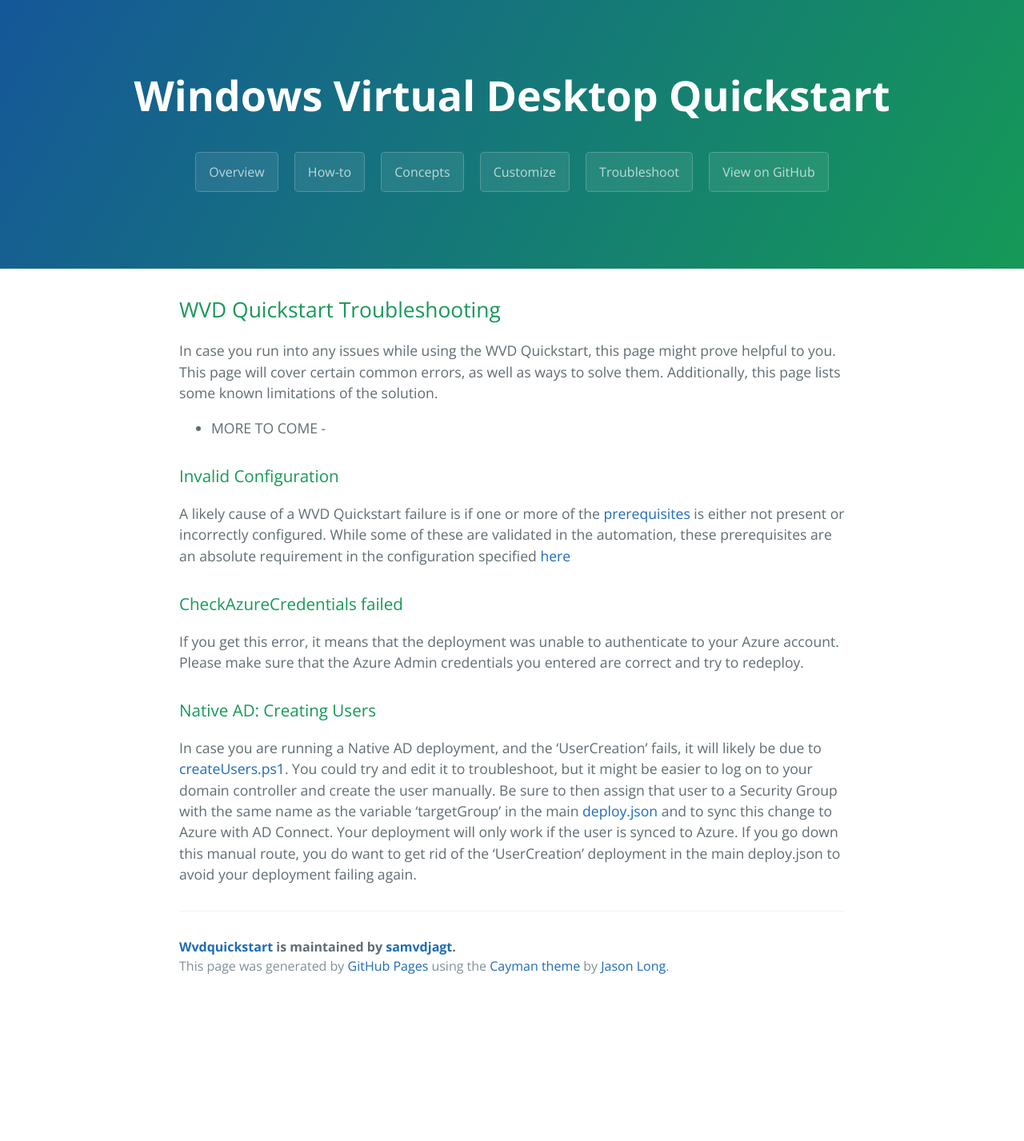
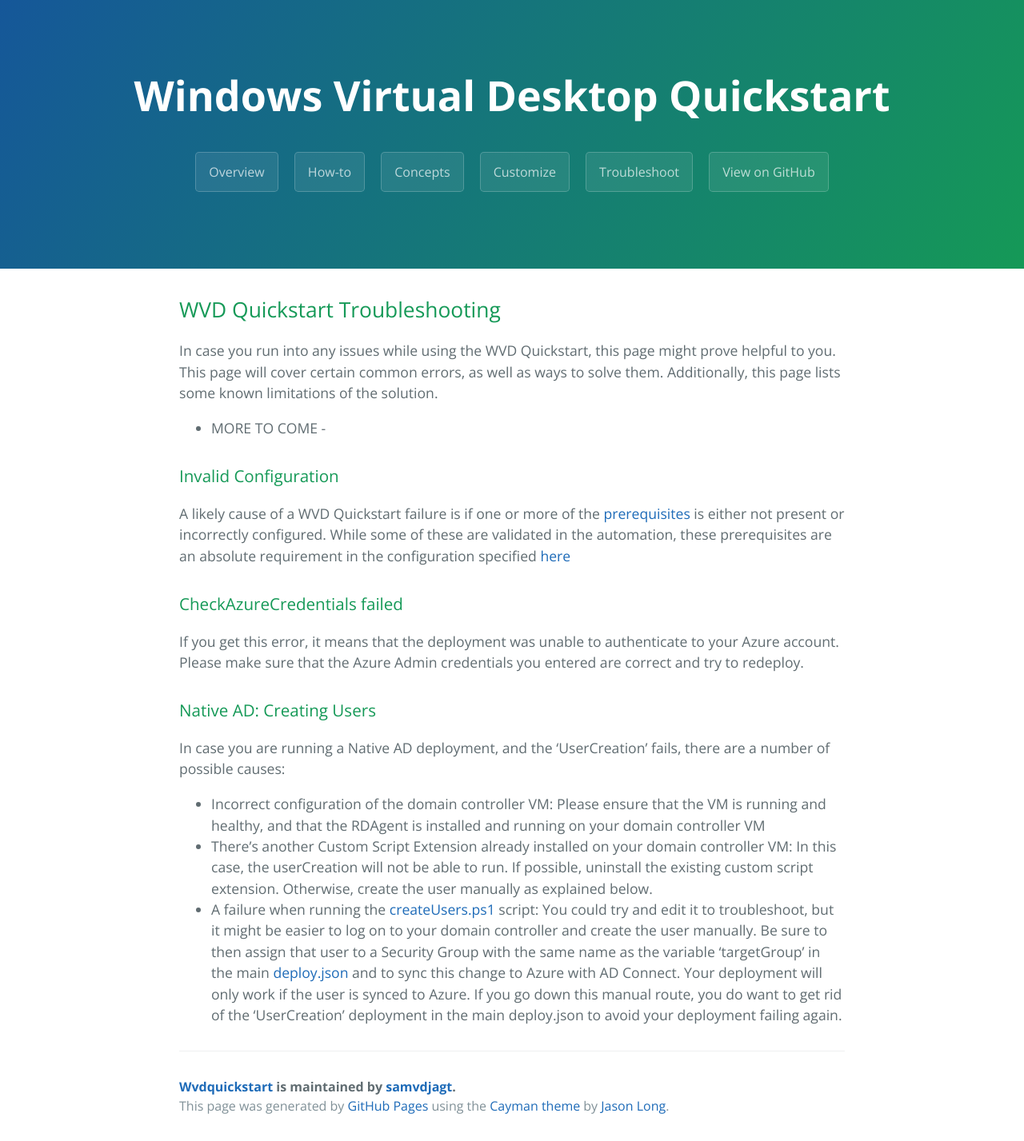
Before and after one commit to samvdjagt/wvdquickstart, a Jekyll site: the page built from troubleshoot.md, in a window 1280 px wide. Shown: the whole page at 80% size. Built offline with Jekyll 4.4.1, drawn with Linux system fonts in a browser that asks for light colours; before the commit the page ends 1252 px from its top, so only the background shows below that.

Commit message:
Update troubleshoot.md

```diff
--- a/troubleshoot.md
+++ b/troubleshoot.md
@@ -16,4 +16,8 @@
 If you get this error, it means that the deployment was unable to authenticate to your Azure account. Please make sure that the Azure Admin credentials you entered are correct and try to redeploy.
 
 ### Native AD: Creating Users
-In case you are running a Native AD deployment, and the 'UserCreation' fails, it will likely be due to <a href="https://github.com/samvdjagt/wvdquickstart/tree/master/Modules/ARM/UserCreation/scripts/createUsers.ps1" target="_blank">createUsers.ps1</a>. You could try and edit it to troubleshoot, but it might be easier to log on to your domain controller and create the user manually. Be sure to then assign that user to a Security Group with the same name as the variable 'targetGroup' in the main <a href="https://github.com/samvdjagt/wvdquickstart/tree/master/deploy.json" target="_blank">deploy.json</a> and to sync this change to Azure with AD Connect. Your deployment will only work if the user is synced to Azure. If you go down this manual route, you do want to get rid of the 'UserCreation' deployment in the main deploy.json to avoid your deployment failing again.
+In case you are running a Native AD deployment, and the 'UserCreation' fails, there are a number of possible causes:
+
+* Incorrect configuration of the domain controller VM: Please ensure that the VM is running and healthy, and that the RDAgent is installed and running on your domain controller VM
+* There's another Custom Script Extension already installed on your domain controller VM: In this case, the userCreation will not be able to run. If possible, uninstall the existing custom script extension. Otherwise, create the user manually as explained below.
+* A failure when running the <a href="https://github.com/samvdjagt/wvdquickstart/tree/master/Modules/ARM/UserCreation/scripts/createUsers.ps1" target="_blank">createUsers.ps1</a> script: You could try and edit it to troubleshoot, but it might be easier to log on to your domain controller and create the user manually. Be sure to then assign that user to a Security Group with the same name as the variable 'targetGroup' in the main <a href="https://github.com/samvdjagt/wvdquickstart/tree/master/deploy.json" target="_blank">deploy.json</a> and to sync this change to Azure with AD Connect. Your deployment will only work if the user is synced to Azure. If you go down this manual route, you do want to get rid of the 'UserCreation' deployment in the main deploy.json to avoid your deployment failing again.
```
